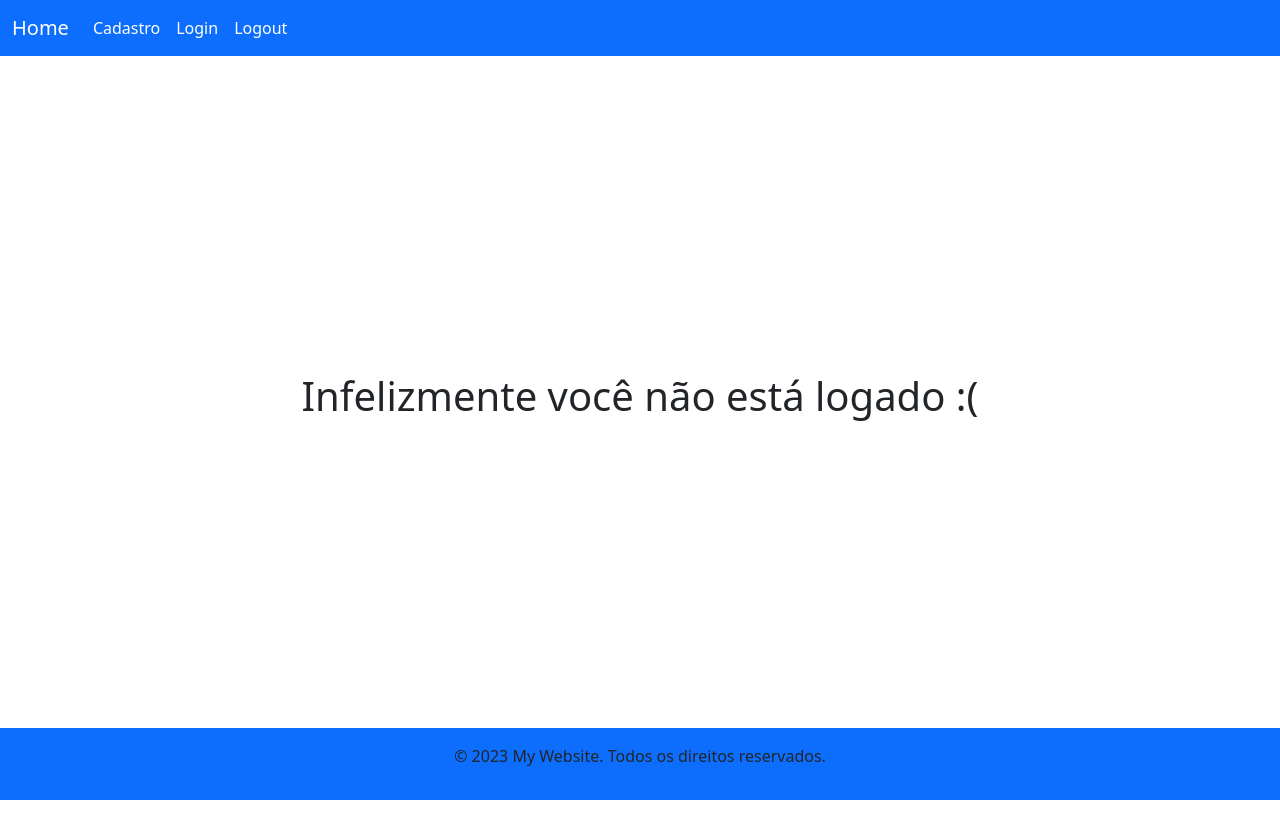
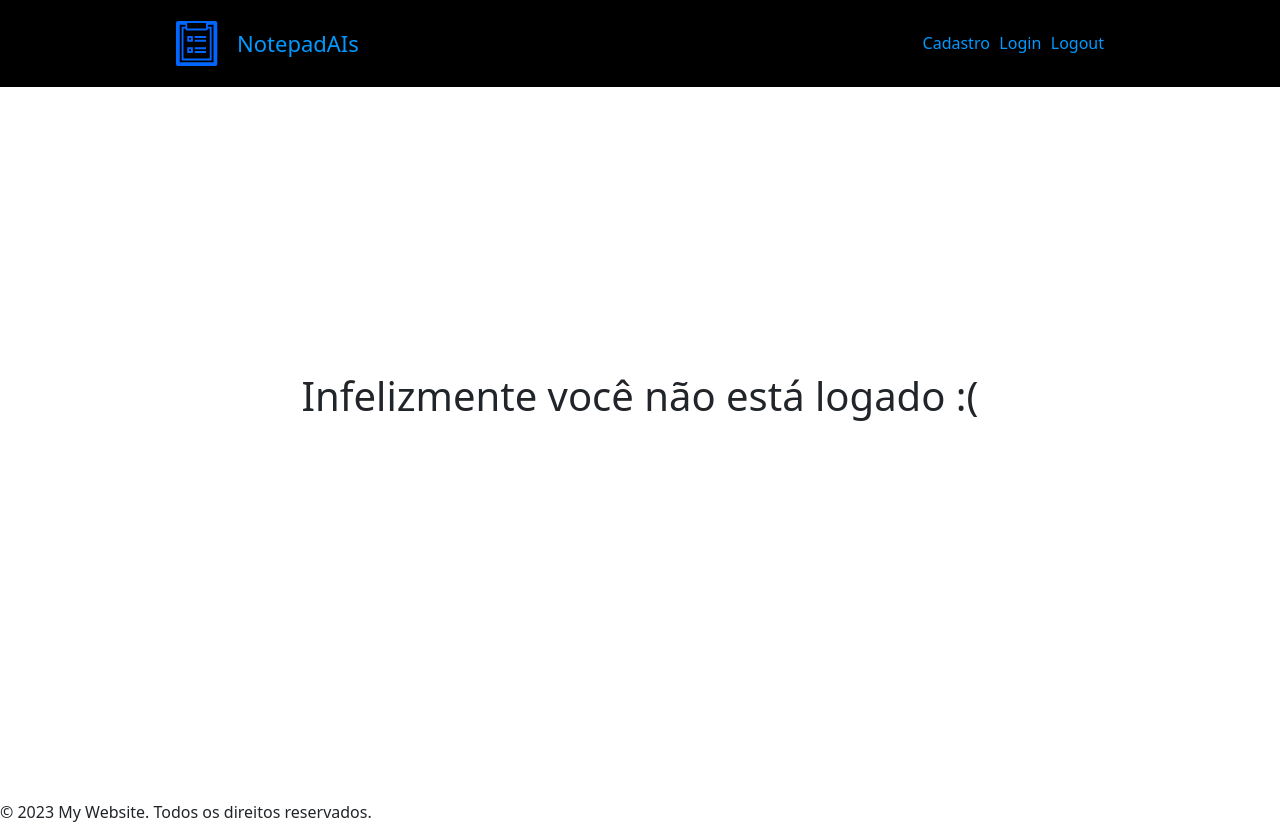
Before and after one commit to IslanP1/bloco-de-notas, a Django app: page / in a window 1280 px wide. Before the commit the page ends 800 px from the top, so only its background shows below. Run offline with Django 4.2, Linux system fonts and the light colour scheme.

Commit message:
view: ajustando menu

```diff
--- a/main/templates/base.html
+++ b/main/templates/base.html
@@ -7,6 +7,7 @@
     <link rel="stylesheet" href="{% static 'css/header.css' %}">
     <link rel="stylesheet" href="{% static 'css/styles.css' %}">
     <link rel="stylesheet" href="{% static 'css/footer.css' %}">
+    <link rel="shortcut icon" href="{% static 'img/notepad-icone-white.svg' %}" type="image/x-icon">
     <link href="https://cdn.jsdelivr.net/npm/bootstrap@5.3.0-alpha1/dist/css/bootstrap.min.css" rel="stylesheet" integrity="sha384-GLhlTQ8iRABdZLl6O3oVMWSktQOp6b7In1Zl3/Jr59b6EGGoI1aFkw7cmDA6j6gD" crossorigin="anonymous">
     <title>
         {% block title %}
@@ -16,35 +17,32 @@
 </head>
 <body>
     <header>
-        <nav class="navbar bg-primary navbar-expand-lg fixed-top" data-bs-theme="dark">
-            <div class="container-fluid">
-                <a class="navbar-brand" href="{% url 'notas' %}">Home</a>
-                <button class="navbar-toggler" type="button" data-bs-toggle="collapse" data-bs-target="#navbarNav"
-                    aria-controls="navbarNav" aria-expanded="false" aria-label="Toggle navigation">
-                    <span class="navbar-toggler-icon"></span>
-                </button>
-                <div class="collapse navbar-collapse" id="navbarNav">
-                    <ul class="navbar-nav">
-                        <li class="nav-item">
-                            <a class="nav-link active" aria-current="page" href="{% url 'cadastrar' %}">Cadastro</a>
-                        </li>
-                        <li class="nav-item">
-                            <a class="nav-link active" aria-current="page" href="{% url 'logar' %}">Login</a>
-                        </li>
-                        <li class="nav-item">
-                            <a class="nav-link active" aria-current="page" href="{% url 'deslogar' %}">Logout</a>
-                        </li>
-                    </ul>
-                </div>
+        <nav class="nav-container">
+            <div class="logo-info">
+                <img src="{% static 'img/notepad-icone.svg' %}" alt="logo-project">
+                <a class="link" href="{% url 'notas' %}">NotepadAIs</a>
+            </div>
+            <div class="">
+                <ul class="list-navegation">
+                    <li class="">
+                        <a class="link" href="{% url 'cadastrar' %}">Cadastro</a>
+                    </li>
+                    <li class="">
+                        <a class="link" href="{% url 'logar' %}">Login</a>
+                    </li>
+                    <li class="">
+                        <a class="link" href="{% url 'deslogar' %}">Logout</a>
+                    </li>
+                </ul>
             </div>
         </nav>
     </header>
 
     {% block content %} {% endblock %}
 
-    <footer class="bg-primary py-3 position-fixed bottom-0 w-100">
-        <div class="container">
-            <p class="text-center">&copy; 2023 My Website. Todos os direitos reservados.</p>
+    <footer class="footer">
+        <div class="">
+            <p class="">&copy; 2023 My Website. Todos os direitos reservados.</p>
         </div>
     </footer>
 
```
Also changed, not shown: db.sqlite3.
